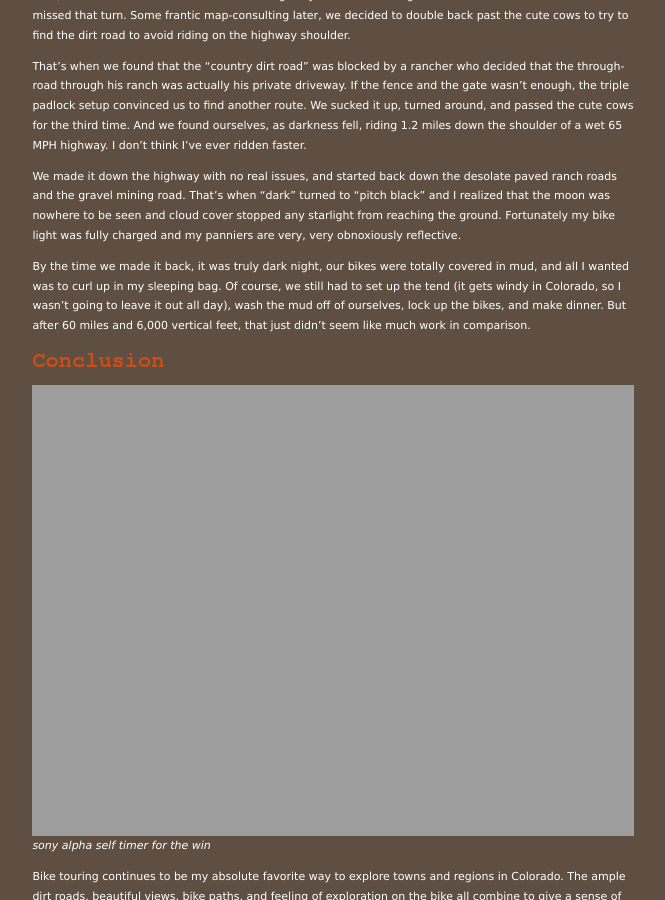
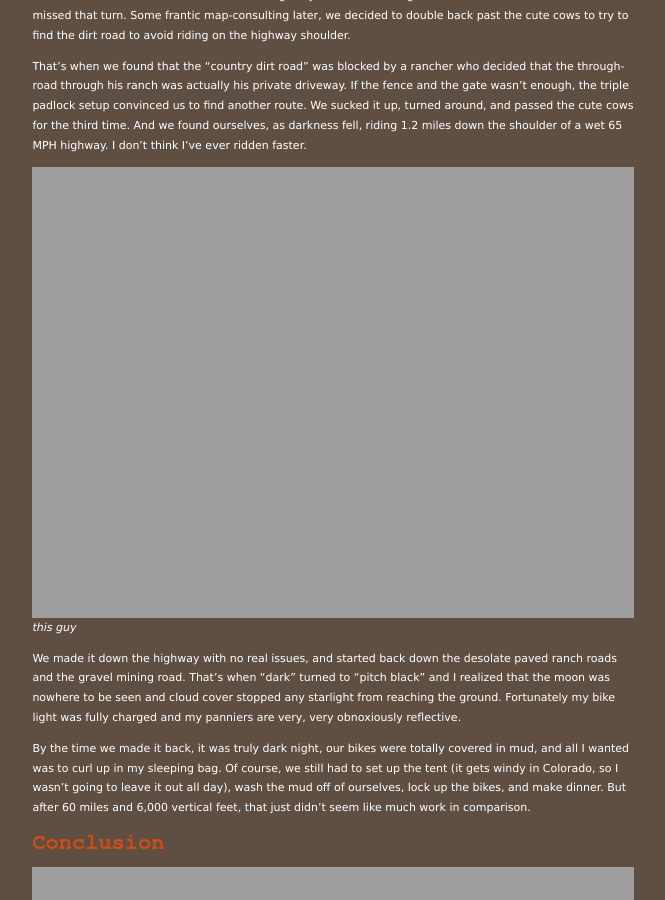
Before and after one commit to nathan-contino/nathan-contino.github.io, a Jekyll site: the page built from _posts/2021-06-04-leadville-twin-lakes-turquoise-lake.markdown, in a window 1280 px wide and 900 px high, scrolled down 16298 px. Shown: the whole window, without its empty margins (264-929 px from the left). Built offline with Jekyll 4.4.1, drawn with Linux system fonts in a browser that asks for light colours.

Commit message:
new image + typo fix + image fix
Former-commit-id: 4c9fabdca1640b85594e4aebb33fd47c7310fd19 [formerly 4c9fabdca1640b85594e4aebb33fd47c7310fd19 [formerly 83cbae7cd198d45a1a9e293b8f08d89adfe5c6e8 [formerly 70e127d7307c7124fa1f82baf933d4b80a080c6a] [formerly 0b7d62ebee022d0a1086122b0e0711a30aa61388 [formerly 0a0ed78110a372c56e76cc7b10b96f211300b26b]]]]
Former-commit-id: ae20f23c50ead5101fc662f61e3ce70e307f3941
Former-commit-id: 9b8fee8abcacfb2a591c83e14c31e796579a3de2
Former-commit-id: b1dfa3756c3d244ee49588b4c5300cffde6f5708 [formerly c8aba1f4d8d53ab75bef29f549bfd387f2d651ae]
Former-commit-id: c302eff16d0a51a9ec9c3846b8d2e6605d95a525

```diff
--- a/_posts/2021-06-04-leadville-twin-lakes-turquoise-lake.markdown
+++ b/_posts/2021-06-04-leadville-twin-lakes-turquoise-lake.markdown
@@ -310,7 +310,7 @@ We reached a main-ish paved road around 8:45 and hit our next obstacle:
 a closed paddock gate. Even though we *definitely* didn't pass through any
 gates on our way there.
 
-![dirt mountain]({{ site.url }}/_images/june_04_bike_trip/32_dirt_mountain.jpg){:width="100%"}
+![dirt mountain]({{ site.url }}/_images/june_04_bike_trip/32_dirt_mountains.jpg){:width="100%"}
 *you know the view is good when you are racing the darkness of the night but stop for the pic anyways*
 
 But fortunately the gate wasn't locked: it was just chained up. So we didn't
@@ -335,6 +335,9 @@ the cute cows for the third time. And we found ourselves, as darkness fell,
 riding 1.2 miles down the shoulder of a wet 65 MPH highway. I don't think I've
 ever ridden faster.
 
+![mines and leadville]({{ site.url }}/_images/june_04_bike_trip/road_10.png){:width="100%"}
+*this guy*
+
 We made it down the highway with no real issues, and started back down the
 desolate paved ranch roads and the gravel mining road. That's when "dark"
 turned to "pitch black" and I realized that the moon was nowhere to be
@@ -344,7 +347,7 @@ obnoxiously reflective.
 
 By the time we made it back, it was truly dark night, our bikes were totally
 covered in mud, and all I wanted was to curl up in my sleeping bag. Of course,
-we still had to set up the tend (it gets windy in Colorado, so I wasn't going
+we still had to set up the tent (it gets windy in Colorado, so I wasn't going
 to leave it out all day), wash the mud off of ourselves, lock up the bikes, and
 make dinner. But after 60 miles and 6,000 vertical feet, that just didn't
 seem like much work in comparison.
```
Also changed, not shown: 1 other file.
